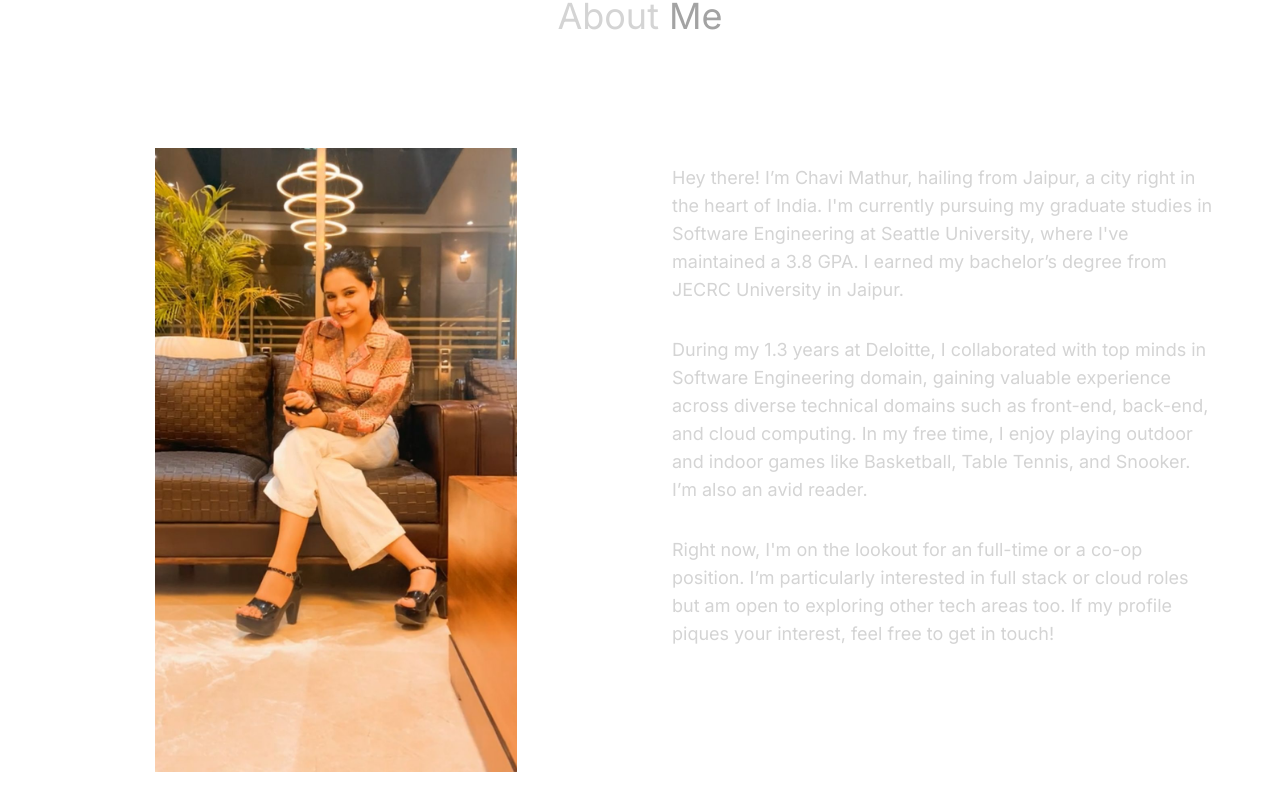
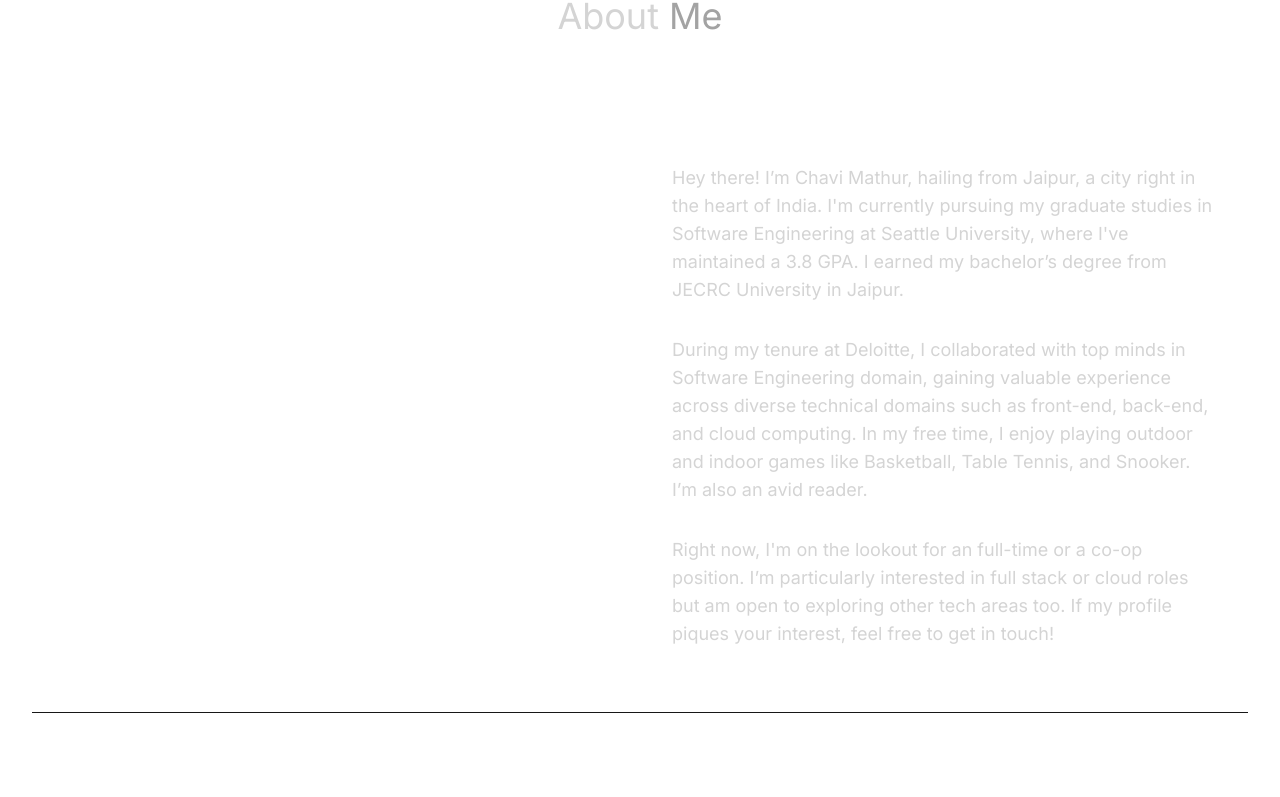
Before and after one commit to cmathur13/react-portfolio, a React (Vite) app: page / in a window 1280 px wide. Shown: the part 945-1742 px from the top of the page. Built offline with nearby package versions, Linux system fonts and the light colour scheme.

Commit message:
final commit

```diff
--- a/src/components/About.jsx
+++ b/src/components/About.jsx
@@ -11,7 +11,7 @@ const About = () => {
       <div className="flex flex-wrap">
         <div className="w-full lg:w-1/2 lg:p-8">
           <div className="flex items-center justify-center">
-            <img src={aboutImg} alt="about" className="w-full lg:w-2/3" />
+            {/* <img src={aboutImg} alt="about" className="w-full lg:w-2/3" /> */}
           </div>
         </div>
         <div className="w-full lg:w-1/2 lg:p-8">
--- a/src/constants/index.js
+++ b/src/constants/index.js
@@ -9,7 +9,7 @@ I am a dedicated full stack developer with a talent for creating robust and scal
 export const ABOUT_TEXT = `Hey there! I’m Chavi Mathur, hailing from Jaipur, a city right in the heart of India.
  I'm currently pursuing my graduate studies in Software Engineering at Seattle University, where I've maintained a 3.8 GPA. I earned my bachelor’s degree from JECRC University in Jaipur.
 
- During my 1.3 years at Deloitte, I collaborated with top minds in Software Engineering domain, gaining valuable experience across diverse technical domains such as front-end, back-end, and cloud computing. In my free time, I enjoy playing outdoor and indoor games like Basketball, Table Tennis, and Snooker. I’m also an avid reader.
+ During my tenure at Deloitte, I collaborated with top minds in Software Engineering domain, gaining valuable experience across diverse technical domains such as front-end, back-end, and cloud computing. In my free time, I enjoy playing outdoor and indoor games like Basketball, Table Tennis, and Snooker. I’m also an avid reader.
 
 Right now, I'm on the lookout for an full-time or a co-op position. I’m particularly interested in full stack or cloud roles but am open to exploring other tech areas too. If my profile piques your interest, feel free to get in touch!`;
 
```
